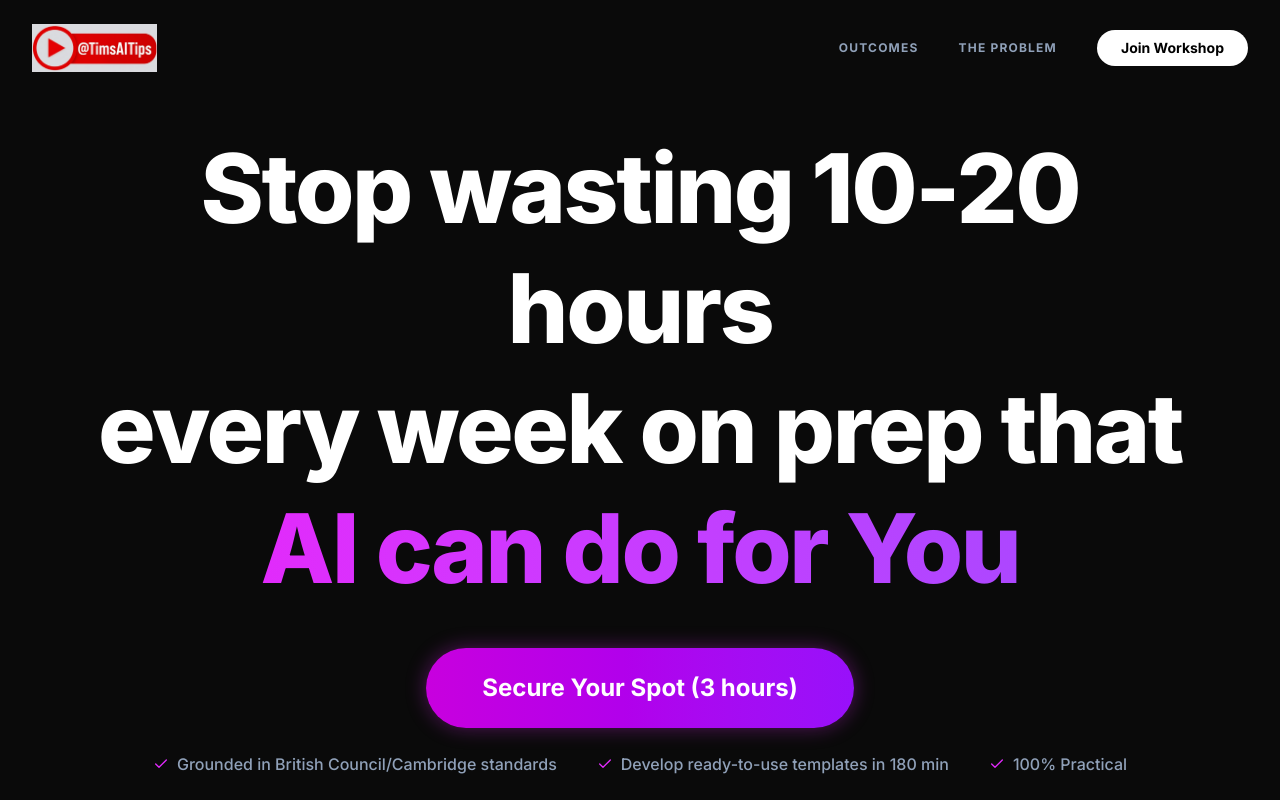
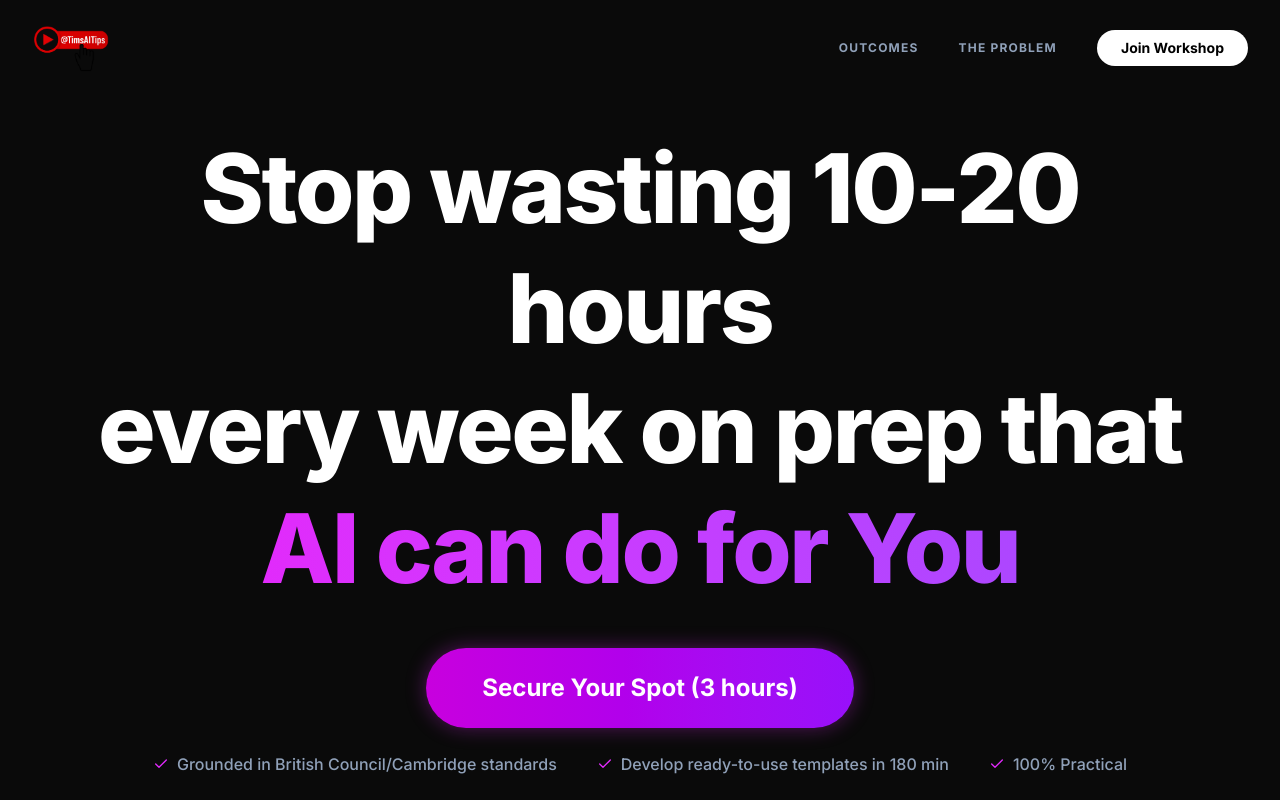
Before and after one commit to Timexer/ai-workflows-for-esl, a React (Vite) app: page / in a window 1280 px wide. Shown: the top 800 px of the page. Built offline with nearby package versions, Linux system fonts and the light colour scheme.

Commit message:
Update logo to new PNG version

```diff
--- a/components/Header.tsx
+++ b/components/Header.tsx
@@ -19,7 +19,7 @@ const Header: React.FC = () => {
         <div className="flex items-center gap-2">
           <Link to="/" className="flex items-center">
             <img
-              src="/logo.jpg"
+              src="/logo.png"
               alt="Tim's AI Tips"
               className="h-10 md:h-12 w-auto object-contain hover:opacity-90 transition-opacity"
             />
```
Also changed, not shown: public/logo.jpg (deleted), public/logo.png (added).
